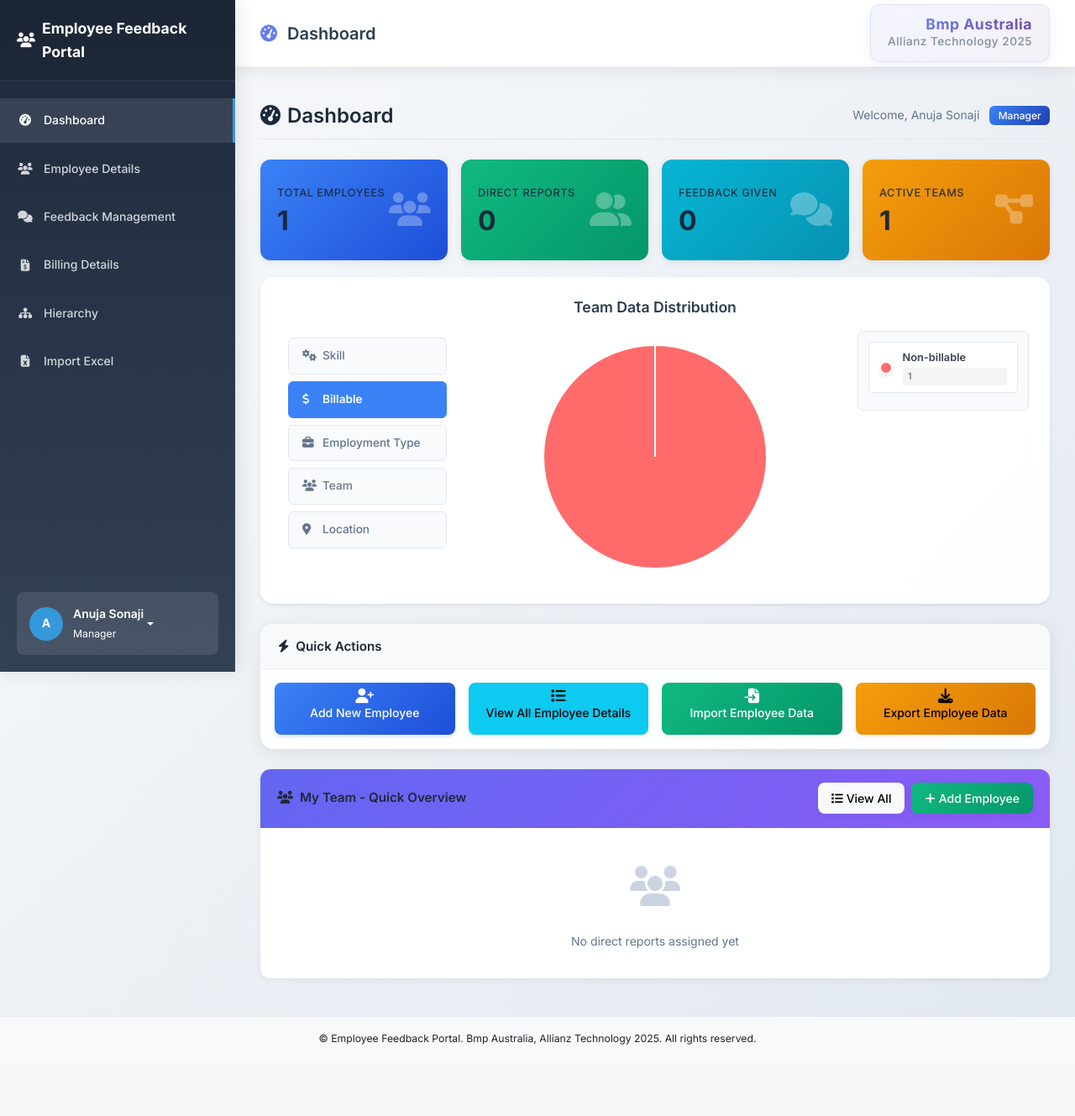
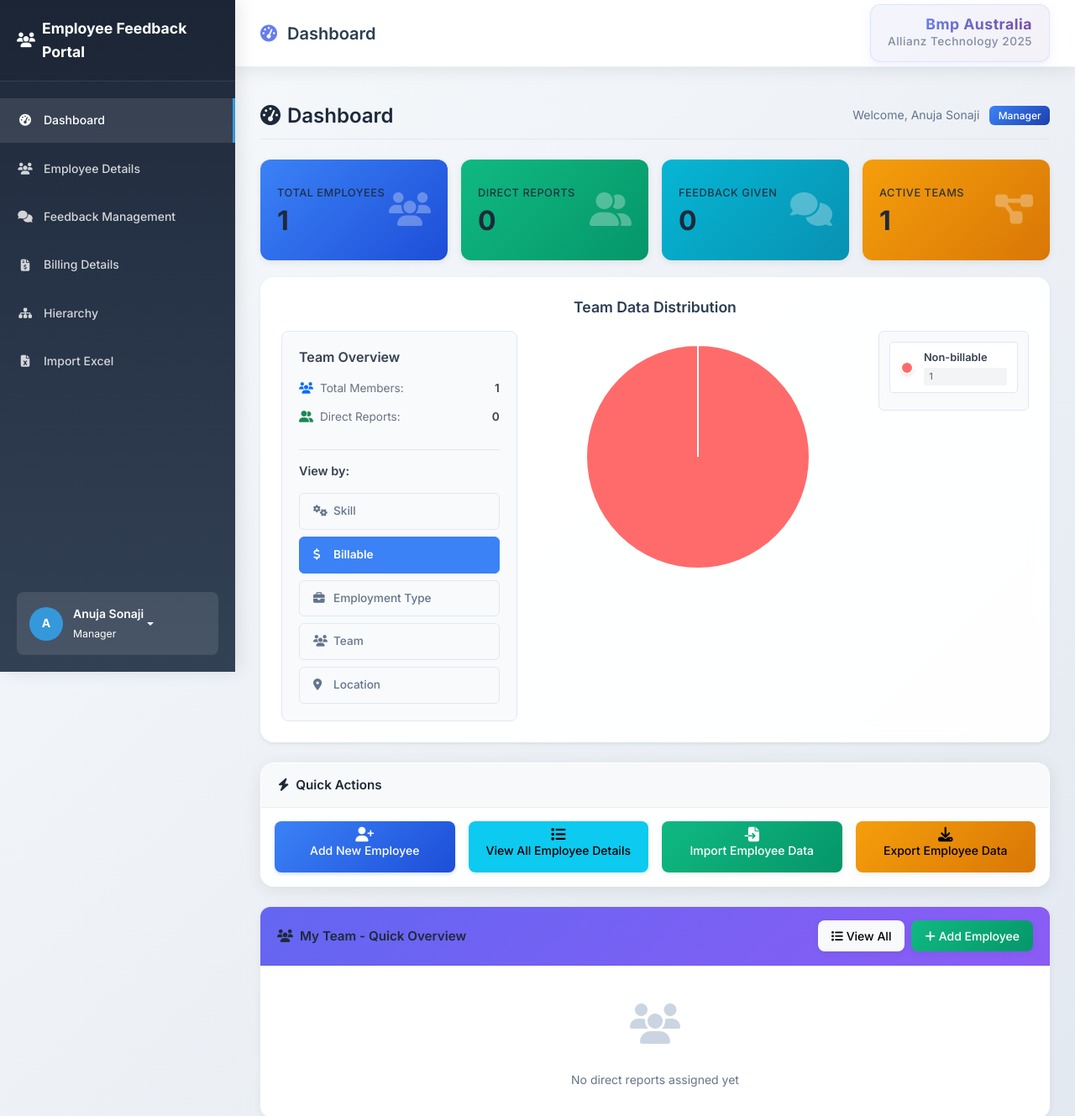
Before and after one commit to anuja-sonaji/Feedback_portal_v1, a Flask app: page /dashboard in a window 1280 px wide. Shown: the top 1329 px of the page at 84% size. Before the commit the page ends 1244 px from the top, so only its background shows below. Run offline with Flask 3, Linux system fonts and the light colour scheme; a user stored in the database is signed in; data comes from the database, SQL or seed files in the repository; data that the repository does not hold is empty.

Commit message:
Improve team data display and add employee names to pie chart details
Relocates team overview to the left of the pie chart and displays employee names on pie chart hover by modifying modern-dashboard.css, modern-charts.js, and dashboard.html.

Replit-Commit-Author: Agent
Replit-Commit-Session-Id: 870b775c-7440-4175-8d0e-804b3446b818
Replit-Commit-Screenshot-Url: https://storage.googleapis.com/screenshot-production-us-central1/3e1109f8-8636-49f3-8bbe-a2985cebacf2/438b0e70-2f66-4b03-a289-6b0e44fc90c9.jpg

```diff
--- a/static/css/modern-dashboard.css
+++ b/static/css/modern-dashboard.css
@@ -113,12 +113,43 @@
     max-height: 280px !important;
 }
 
+/* Team Overview Container */
+.team-overview-container {
+    background: #f8fafc;
+    border-radius: 8px;
+    border: 1px solid #e2e8f0;
+    padding: 1.25rem;
+    height: fit-content;
+}
+
+.overview-stats {
+    border-bottom: 1px solid #e2e8f0;
+    padding-bottom: 1rem;
+}
+
+.stat-item {
+    display: flex;
+    align-items: center;
+    margin-bottom: 0.75rem;
+    font-size: 0.85rem;
+}
+
+.stat-label {
+    color: #6b7280;
+    margin-right: 0.5rem;
+}
+
+.stat-value {
+    font-weight: 600;
+    color: #374151;
+    margin-left: auto;
+}
+
 /* Chart Filter Buttons - Compact Professional */
 .chart-filters {
     display: flex;
     flex-direction: column;
     gap: 0.5rem;
-    padding: 0.5rem;
 }
 
 .filter-btn {
@@ -224,6 +255,10 @@
     .pie-chart-container canvas {
         max-width: 220px !important;
         max-height: 220px !important;
+    }
+
+    .team-overview-container {
+        margin-bottom: 1rem;
     }
 
     .chart-filters {
--- a/static/js/modern-charts.js
+++ b/static/js/modern-charts.js
@@ -86,6 +86,23 @@ function createTeamPieChart(data, title) {
                             const total = context.dataset.data.reduce((a, b) => a + b, 0);
                             const percentage = ((value / total) * 100).toFixed(1);
                             return `${label}: ${value} (${percentage}%)`;
+                        },
+                        afterLabel: function(context) {
+                            // Get employee names for this data point
+                            const label = context.label;
+                            const currentField = dataConfigs[currentDataType].field;
+                            const employeesByCategory = window.employeesByCategory || {};
+
+                            if (employeesByCategory[currentField] && employeesByCategory[currentField][label]) {
+                                const employees = employeesByCategory[currentField][label];
+                                const names = employees.map(emp => emp.full_name || emp.name).slice(0, 5); // Show max 5 names
+                                let result = '\nEmployees: ' + names.join(', ');
+                                if (employees.length > 5) {
+                                    result += ` and ${employees.length - 5} more...`;
+                                }
+                                return result;
+                            }
+                            return '';
                         }
                     }
                 }
--- a/templates/dashboard.html
+++ b/templates/dashboard.html
@@ -84,9 +84,26 @@
             <div class="card-body" style="padding: 1.5rem;">
                 <h5 class="text-center mb-3" style="font-weight: 600; color: #2c3e50; font-size: 1.1rem;">Team Data Distribution</h5>
                 <div class="row">
-                    <!-- Left Side - Chart Selection Buttons -->
-                    <div class="col-md-3">
+                    <!-- Left Side - Team Overview -->
+                    <div class="col-md-4">
+                        <div class="team-overview-container">
+                            <h6 class="mb-3" style="color: #374151; font-weight: 600;">Team Overview</h6>
+                            <div class="overview-stats mb-3">
+                                <div class="stat-item">
+                                    <i class="fas fa-users text-primary me-2"></i>
+                                    <span class="stat-label">Total Members:</span>
+                                    <span class="stat-value">{{ analytics.total_employees }}</span>
+                                </div>
+                                {% if current_user.is_manager %}
+                                <div class="stat-item">
+                                    <i class="fas fa-user-friends text-success me-2"></i>
+                                    <span class="stat-label">Direct Reports:</span>
+                                    <span class="stat-value">{{ current_user.get_direct_reports()|length }}</span>
+                                </div>
+                                {% endif %}
+                            </div>
                             <div class="chart-filters">
+                                <h6 class="mb-2" style="color: #374151; font-size: 0.9rem;">View by:</h6>
                                 <button type="button" class="filter-btn active" data-chart="skill" onclick="switchChartView('skill')">
                                     <i class="fas fa-cogs me-2"></i>Skill
                                 </button>
@@ -104,18 +121,21 @@
                                 </button>
                             </div>
                         </div>
+                    </div>
 
-                    <!-- Center - Professional Pie Chart -->
-                    <div class="col-md-6">
+                    <!-- Right Side - Pie Chart and Legend -->
+                    <div class="col-md-8">
+                        <div class="row">
+                            <div class="col-md-8">
                                 <div class="pie-chart-container">
                                     <canvas id="teamPieChart" width="280" height="280"></canvas>
                                 </div>
                             </div>
-
-                    <!-- Right Side - Legend -->
-                    <div class="col-md-3">
+                            <div class="col-md-4">
                                 <div class="chart-legend-container" id="pieChartLegend">
                                     <!-- Dynamic legend content -->
+                                </div>
+                            </div>
                         </div>
                     </div>
                 </div>
@@ -260,6 +280,14 @@
 <!-- Pass analytics data to JavaScript -->
 <script>
     window.analyticsData = {{ analytics|tojson }};
+    // Pass employee data by category for tooltips
+    window.employeesByCategory = {
+        employment_type: {{ employees_by_type|tojson if employees_by_type else '{}' }},
+        billable_status: {{ employees_by_billable|tojson if employees_by_billable else '{}' }},
+        team: {{ employees_by_team|tojson if employees_by_team else '{}' }},
+        location: {{ employees_by_location|tojson if employees_by_location else '{}' }},
+        skills: {}  // Will be populated from skills data
+    };
 </script>
 
 <!-- Team Data Distribution Chart Script -->
```
Lines whose indentation alone changed are shown as unchanged.
